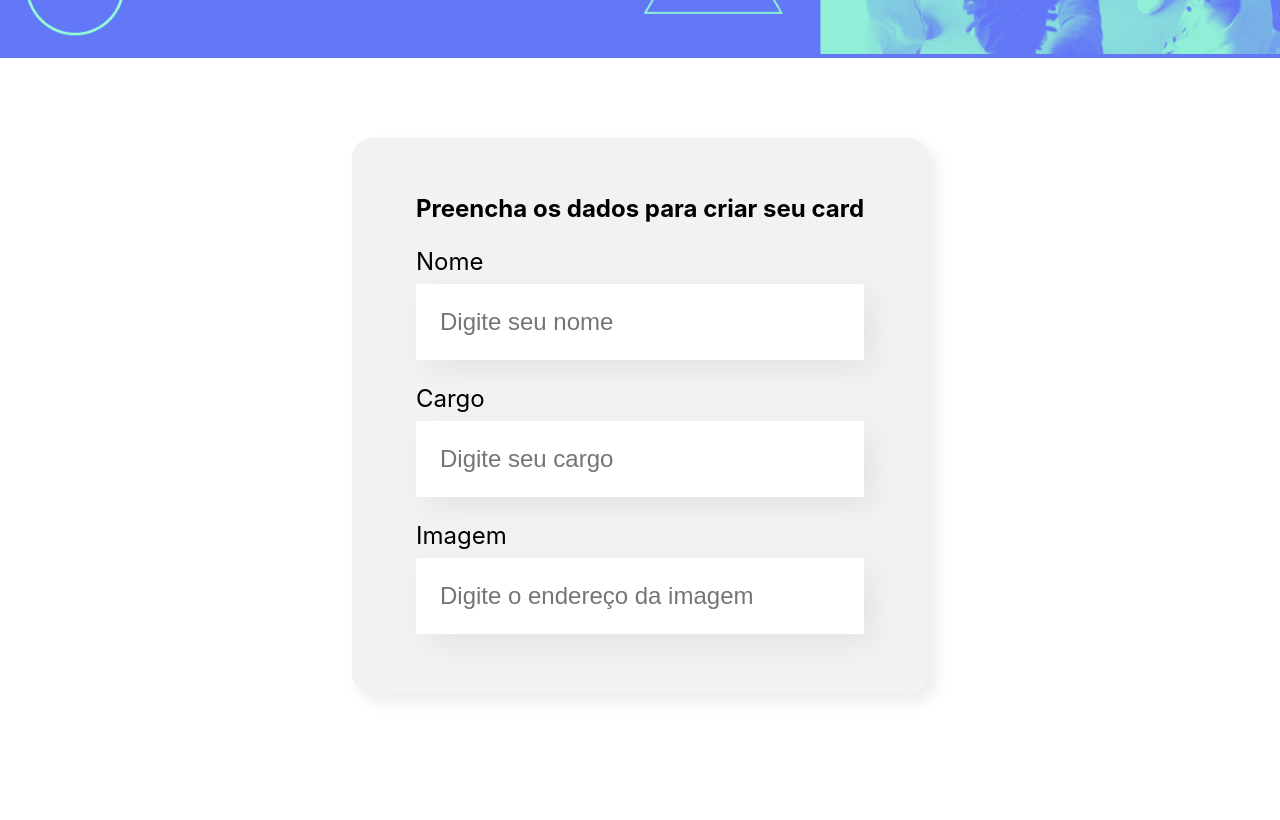
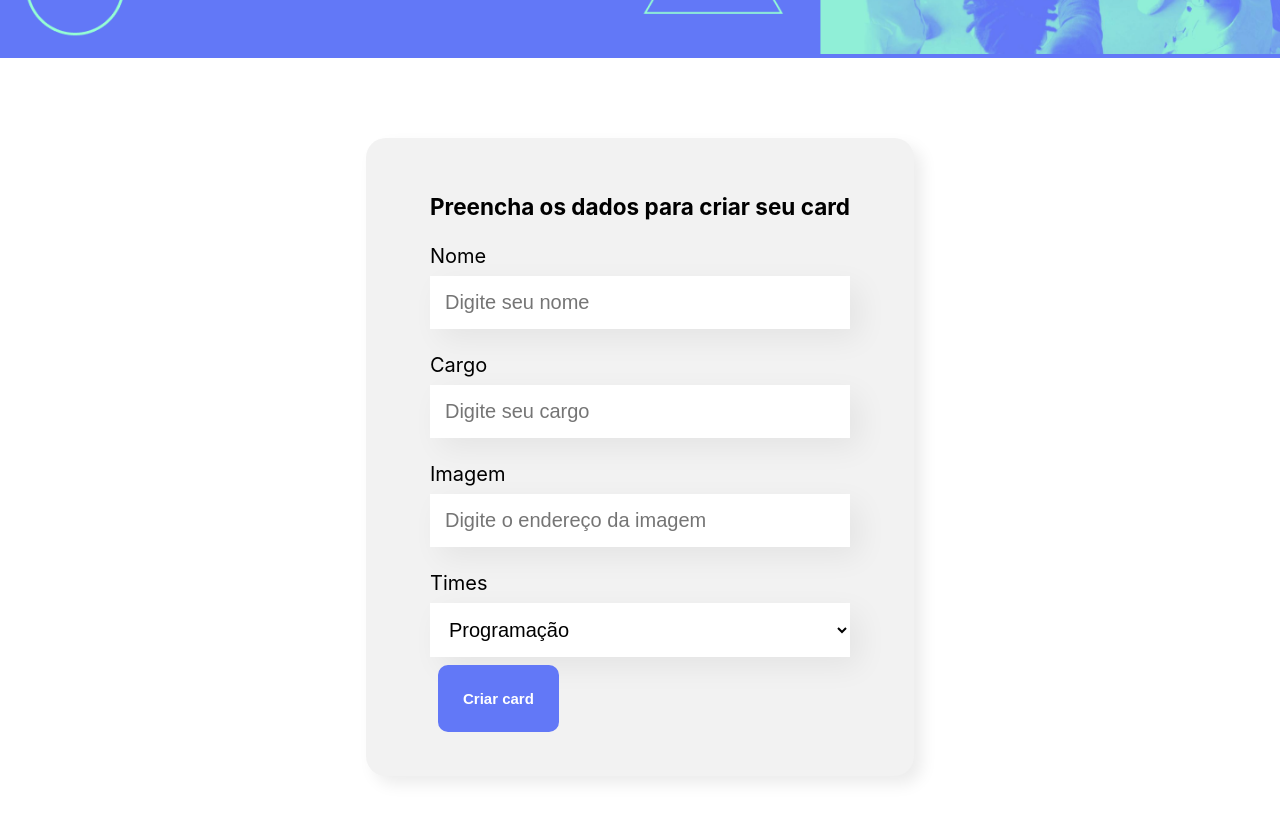
Before and after one commit to lelaranja/ProjetoReactAlura, a React (Create React App) app: page / in a window 1280 px wide. Shown: the part 440-1260 px from the top of the page. Before the commit the page ends 1214 px from the top, so only its background shows below. Built offline with nearby package versions, Linux system fonts and the light colour scheme.

Commit message:
add: estruturação formulário

```diff
--- /dev/null
+++ b/src/componentes/Botao/Botao.css
@@ -0,0 +1,15 @@
+.botao{
+    background-color: #6278f7;
+    border-radius: 10px;
+    font-weight: 700;
+    font-size: 15px;
+    padding: 25px;
+    border: none;
+    cursor: pointer;
+    color: #FFF;
+    margin: 8px
+}
+
+.botao:hover{
+    color:#95FFD4
+}
--- /dev/null
+++ b/src/componentes/Botao/index.js
@@ -0,0 +1,9 @@
+import "./Botao.css"
+
+const Botao = (props) => {
+    return (
+        <button className='botao'>{props.texto}</button>
+    )
+}
+
+export default Botao
--- a/src/componentes/CampoTexto/CampoTexto.css
+++ b/src/componentes/CampoTexto/CampoTexto.css
@@ -5,7 +5,7 @@
 .campo-texto label {
   display: block;
   margin-bottom: 8px;
-  font-size: 24px;
+  font-size: 20px;
 }
 
 .campo-texto input{
@@ -13,7 +13,7 @@
   box-shadow: 10px 10px 30px rgba(0,0,0,0.06);
   width: 100%;
   border: none;
-  font-size: 24px;
-  padding: 24px;
+  font-size: 20px;
+  padding: 15px;
   box-sizing: border-box;
 }
--- a/src/componentes/Formulario/Formulario.css
+++ b/src/componentes/Formulario/Formulario.css
@@ -2,6 +2,7 @@
     display: flex;
     justify-content: center;
     margin: 80px 0;
+    font-size: 15px;
 }
 
 .formulario form {
--- a/src/componentes/Formulario/index.js
+++ b/src/componentes/Formulario/index.js
@@ -1,8 +1,11 @@
 import CampoTexto from "../CampoTexto";
+import ListaSuspensa from "../ListaSuspensa";
+import Botao from "../Botao";
 import "./Formulario.css"
 
 
 const Formulario = () => {
+    const times = ['Programação', 'Front-End', 'Data Science', 'Devops', 'Ux e Design', 'Mobile']
     return (
         <section className='formulario'>
             <form>
@@ -10,6 +13,8 @@ const Formulario = () => {
                 <CampoTexto label="Nome" placeholder="Digite seu nome" />
                 <CampoTexto label="Cargo" placeholder="Digite seu cargo" />
                 <CampoTexto label="Imagem" placeholder="Digite o endereço da imagem" />
+                <ListaSuspensa label="Times" itens={times} />
+                <Botao texto="Criar card" />
             </form>
         </section>
     )
--- /dev/null
+++ b/src/componentes/ListaSuspensa/ListaSuspensa.css
@@ -0,0 +1,15 @@
+.listaSuspensa label{
+    display: block;
+    margin-bottom: 8px;
+    font-size: 20px;
+}
+
+.listaSuspensa select{
+    background-color: #FFF;
+    box-shadow: 10px 10px 30px rgba(0,0,0,0.06);
+    width: 100%;
+    border: none;
+    font-size: 20px;
+    padding: 15px;
+    box-sizing: border-box;
+}
--- /dev/null
+++ b/src/componentes/ListaSuspensa/index.js
@@ -0,0 +1,14 @@
+import "./ListaSuspensa.css"
+
+const ListaSuspensa = (props) => {
+    return (
+        <div className='listaSuspensa'>
+            <label>{props.label}</label>
+            <select>
+                {props.itens.map(item => <option key={item}>{item}</option>)}
+            </select>
+        </div>
+    )
+}
+
+export default ListaSuspensa
```
